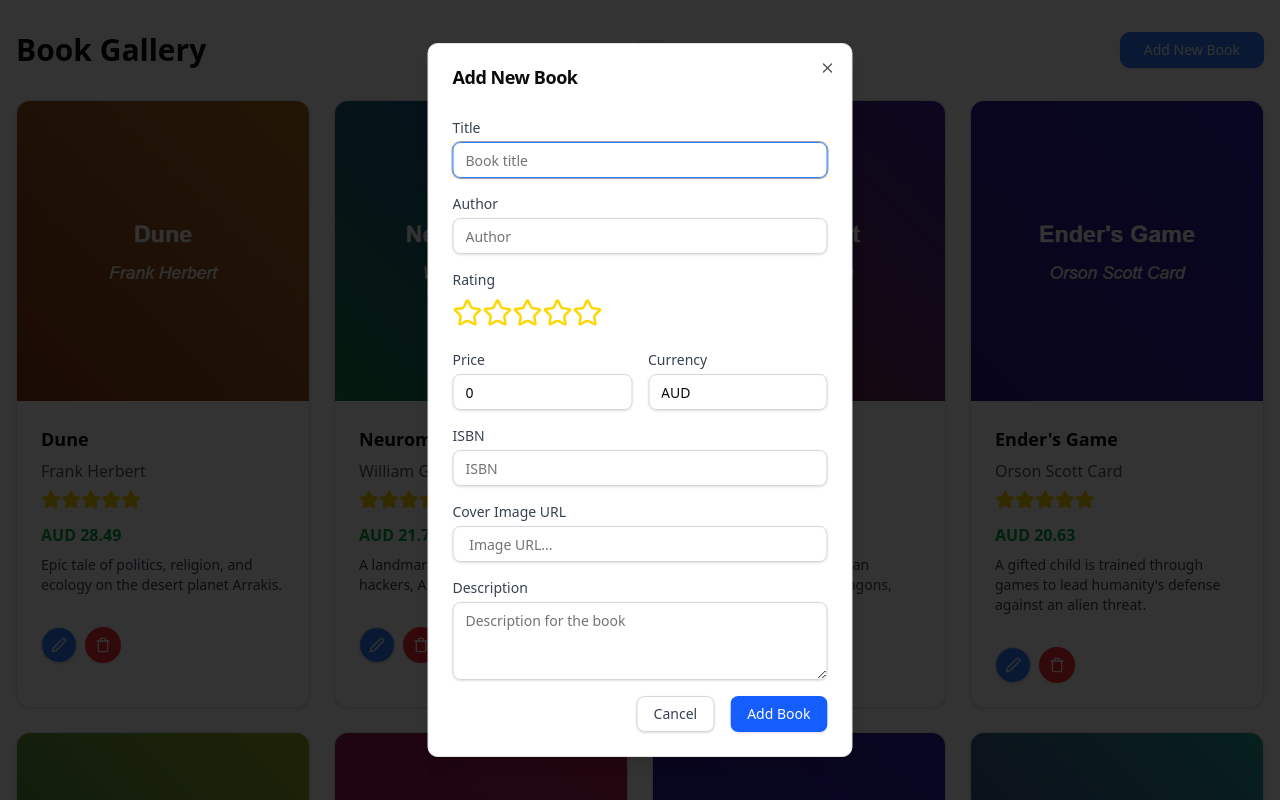
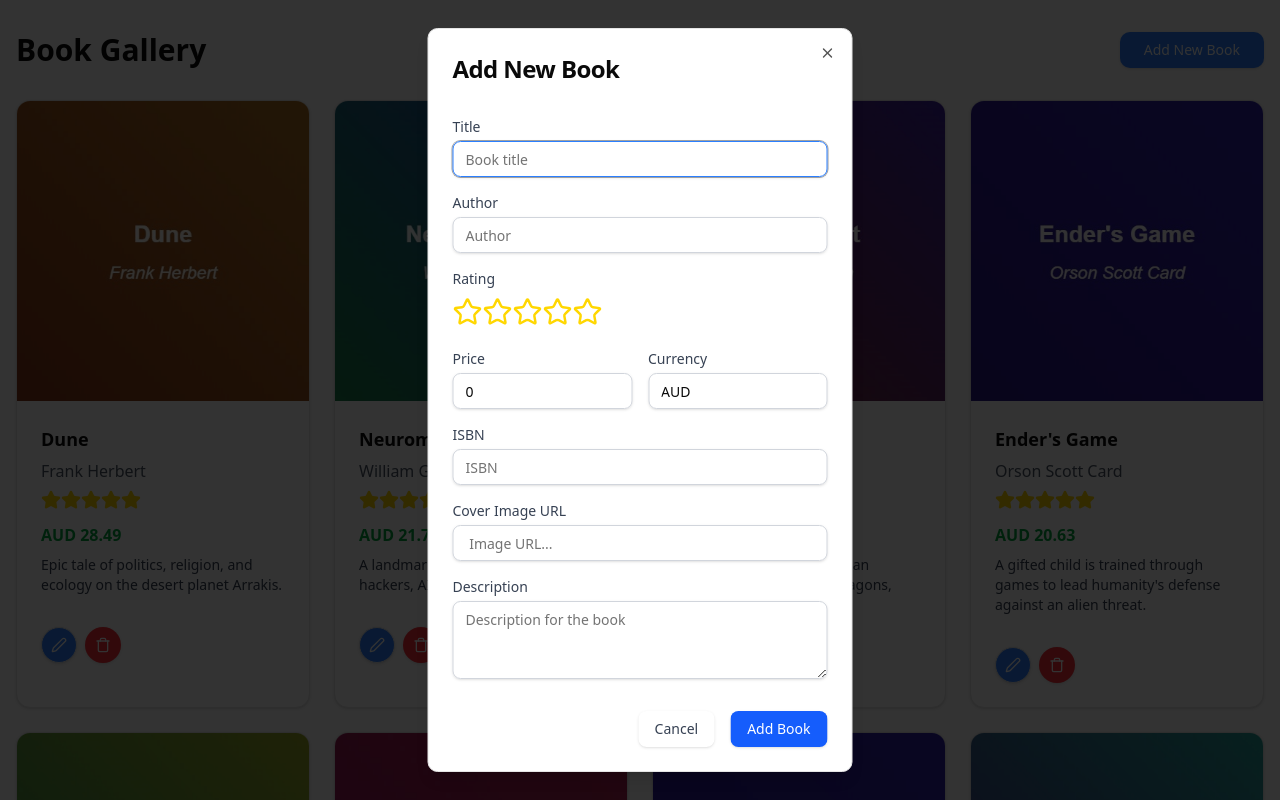
Before and after one commit to Daniel-Const/leapdev-nextjs-take-home, a Next.js app: page / in a window 1280 px wide. Both pictures are taken after a click on the button "Add New Book". Shown: the top 800 px of the page. Built offline with nearby package versions, Linux system fonts and the light colour scheme.

Commit message:
issue-2: fix dark mode support for modals

```diff
--- a/src/app/Theme.tsx
+++ b/src/app/Theme.tsx
@@ -1,3 +1,4 @@
+import { useEffect } from "react";
 import { ReactElement, useState } from "react";
 
 /**
@@ -12,19 +13,16 @@ export const useDarkModeSwitch = () => {
     setIsDarkMode(!isDarkMode);
   };
 
+  useEffect(() => {
+    if (isDarkMode) {
+      document.documentElement.classList.add("dark");
+    } else {
+      document.documentElement.classList.remove("dark");
+    }
+  }, [isDarkMode]);
+
   return {
     isDarkMode,
     toggleDarkMode,
   };
 };
-
-export const ThemeProvider = ({
-  darkMode,
-  children,
-}: {
-  darkMode: boolean;
-  children: ReactElement;
-}) => {
-  const darkModeClass = darkMode ? "dark" : "";
-  return <div className={darkModeClass}>{children}</div>;
-};
--- a/src/app/page.tsx
+++ b/src/app/page.tsx
@@ -8,7 +8,7 @@ import { Button } from "@/components/ui/button";
 import { Book } from "@/types/book";
 import { useState } from "react";
 import data from "../../public/data.json";
-import { ThemeProvider, useDarkModeSwitch } from "./Theme";
+import { useDarkModeSwitch } from "./Theme";
 
 export default function Page() {
   const [books, setBooks] = useState<Book[]>(data as Book[]);
@@ -47,7 +47,6 @@ export default function Page() {
   };
 
   return (
-    <ThemeProvider darkMode={isDarkMode}>
     <main className="bg-white dark:bg-slate-800">
       <div className="container mx-auto px-4 py-8">
         <div className="flex justify-between items-center mb-8">
@@ -103,7 +102,7 @@ export default function Page() {
             setSelectedBook(undefined);
           }}
           content={
-              <div className="flex justify-end gap-4">
+            <div className="flex justify-end gap-4 pt-4">
               <Button
                 type="button"
                 onClick={() => {
@@ -133,6 +132,5 @@ export default function Page() {
         ></Modal>
       </div>
     </main>
-    </ThemeProvider>
   );
 }
--- a/src/components/BookForm.tsx
+++ b/src/components/BookForm.tsx
@@ -64,7 +64,7 @@ export default function BookForm({ book, onCancel, onSubmit }: BookFormProps) {
       <div>
         <Label
           htmlFor="star-rating"
-          className="block text-sm font-medium text-gray-700 pb-2"
+          className="block text-sm font-medium text-gray-700 dark:text-gray-200 pb-2"
         >
           Rating
         </Label>
@@ -128,11 +128,11 @@ export default function BookForm({ book, onCancel, onSubmit }: BookFormProps) {
         required
       />
 
-      <div className="flex justify-end gap-4">
+      <div className="flex justify-end gap-4 pt-4">
         <Button
           type="button"
           onClick={onCancel}
-          className="px-4 py-2 text-sm font-medium text-gray-700 bg-white border border-gray-300 rounded-md hover:bg-gray-50"
+          className="px-4 py-2 text-sm font-medium text-gray-700 bg-white rounded-md hover:bg-gray-400"
         >
           Cancel
         </Button>
--- a/src/components/InputField.tsx
+++ b/src/components/InputField.tsx
@@ -29,7 +29,10 @@ export const InputField = ({
 }: InputFieldProps) => {
   return (
     <div>
-      <Label htmlFor={id} className="block text-sm font-medium text-gray-700">
+      <Label
+        htmlFor={id}
+        className="block text-sm font-medium text-gray-700 dark:text-gray-200"
+      >
         {label}
       </Label>
       {type === "textarea" ? (
--- a/src/components/Modal.tsx
+++ b/src/components/Modal.tsx
@@ -30,11 +30,13 @@ export default function Modal({
 
   return (
     <Dialog open={isOpen} onOpenChange={onClose}>
-      <DialogContent className="sm:max-w-[425px]">
+      <DialogContent className="sm:max-w-[425px] dark:bg-slate-600 dark:text-gray-200">
         <DialogHeader>
-          <DialogTitle>{title}</DialogTitle>
+          <DialogTitle className="font-semibold text-2xl">{title}</DialogTitle>
         </DialogHeader>
-        <DialogDescription>{description}</DialogDescription>
+        <DialogDescription className="dark:text-gray-300">
+          {description}
+        </DialogDescription>
         {content}
       </DialogContent>
       <DialogFooter>{footer}</DialogFooter>
```
Lines whose indentation alone changed are shown as unchanged.
